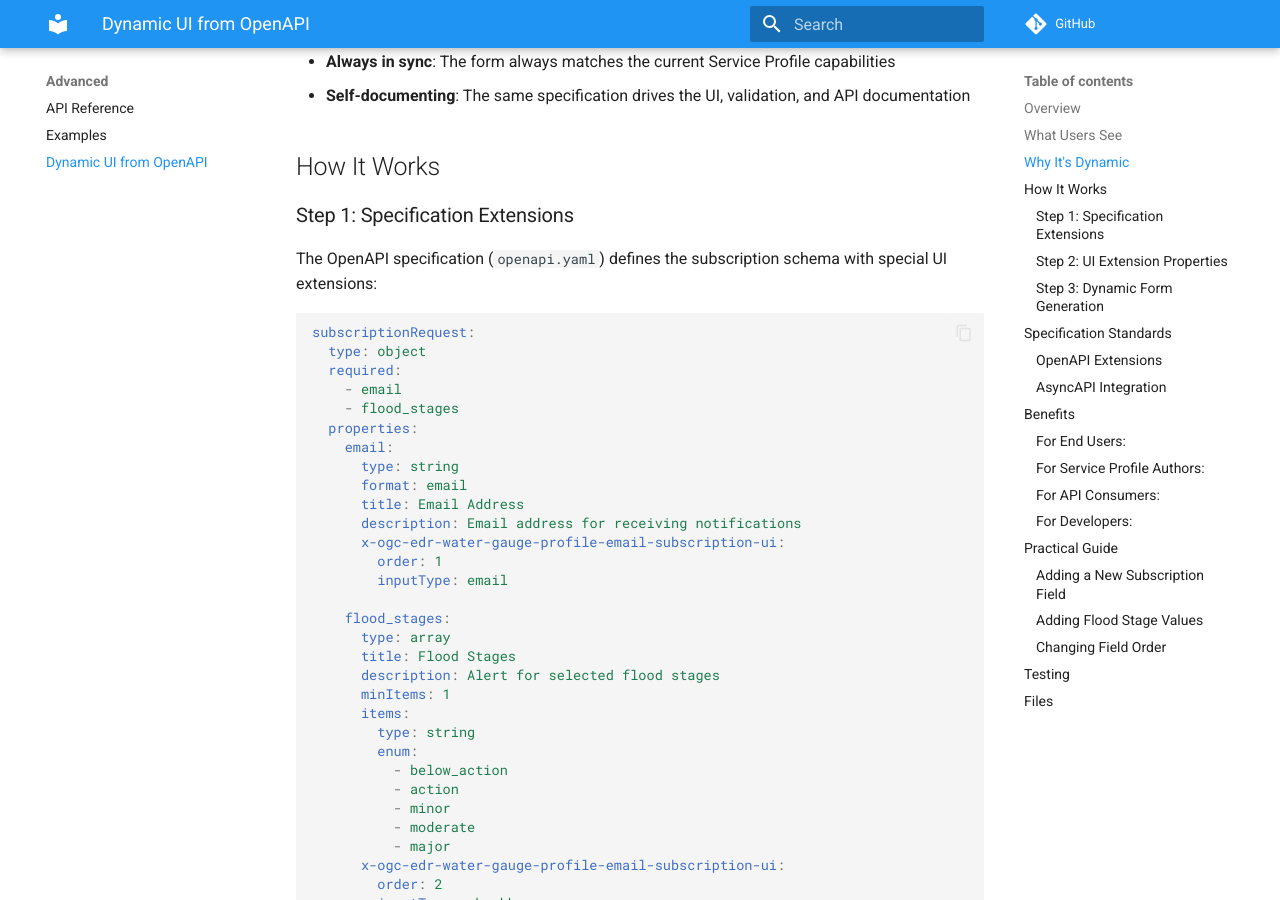
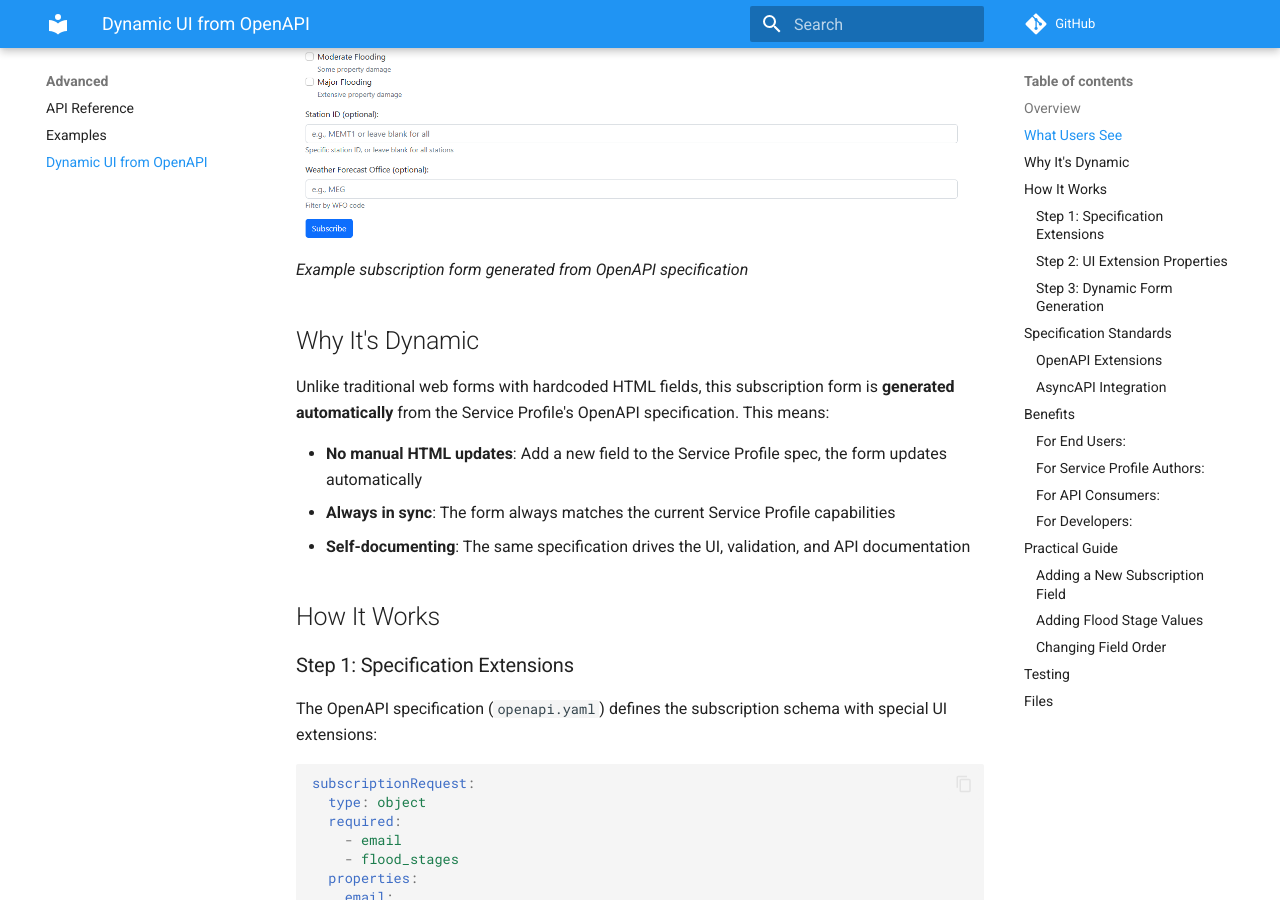
Before and after one commit to ShaneMill1/OGC-Service-Profile-Creation, an MkDocs documentation site: the page built from docs/SUBSCRIPTION_UI_IMPLEMENTATION.md, in a window 1280 px wide and 900 px high, scrolled down 1051 px. Built offline with MkDocs 1.6.1 and Material for MkDocs 9.7.7, drawn with Linux system fonts in a browser that asks for light colours; comment, search, counter and statistics services are not loaded.

Commit message:
Add email subscription form screenshot

```diff
--- a/docs/SUBSCRIPTION_UI_IMPLEMENTATION.md
+++ b/docs/SUBSCRIPTION_UI_IMPLEMENTATION.md
@@ -18,6 +18,9 @@ The Water Gauge Profile provides an email subscription form at `/subscribe` that
 4. **Filter by Weather Forecast Office** (optional, comma-separated like "PHI,AKQ,OKX")
 
 The form validates input, provides helpful descriptions for each flood stage, and submits subscriptions to the API.
+
+![Email Subscription Form](images/screenshot_email.png)
+*Example subscription form generated from OpenAPI specification*
 
 ## Why It's Dynamic
 
```
Also changed, not shown: docs/images/screenshot_email.png (added).
